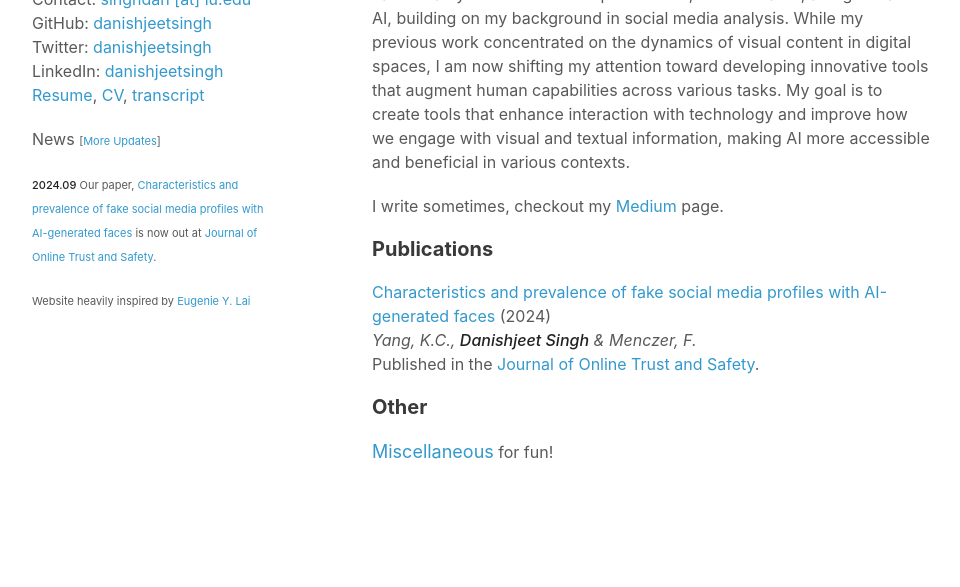
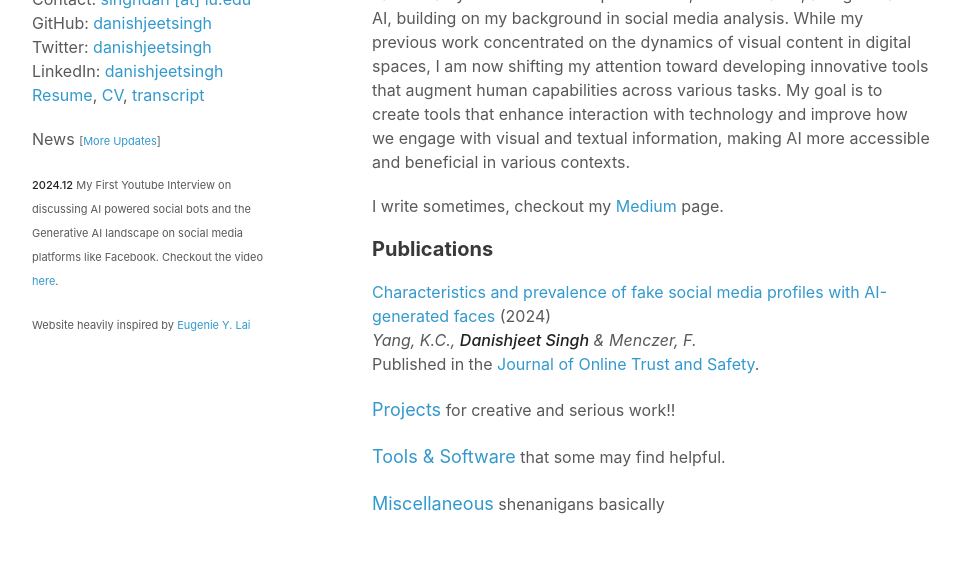
Before and after one commit to DanishjeetSingh/danishjeetsingh.github.io, a Jekyll site: the page built from index.md, in a window 1280 px wide. Shown: the part 316-903 px from the top of the page, without its empty margins (158-1118 px from the left). Built offline with Jekyll 4.4.1, drawn with Linux system fonts in a browser that asks for light colours; a script that is not in the unit is left out.

Commit message:
add: lots of updates

```diff
--- a/_layouts/default.html
+++ b/_layouts/default.html
@@ -37,8 +37,7 @@
         </p>
 
         <p>News <small>[<a href="/news.html">More Updates</a>] <br>
-          <p><strong>2024.09</strong> Our paper, <a href="https://doi.org/10.54501/jots.v2i4.197">Characteristics and prevalence of fake social media profiles with AI-generated faces</a>
-            is now out at <a href="https://tsjournal.org/index.php/jots">Journal of Online Trust and Safety</a>.</p>
+          <p><strong>2024.12</strong> My First Youtube Interview on discussing AI powered social bots and the Generative AI landscape on social media platforms like Facebook. Checkout the video <a href="https://youtu.be/62EA8GQsysI?si=0-lVQNFqruxck_Zp&t=581">here</a>.</p>
 
         <p><small>Website heavily inspired by <a href="https://eugenielai.github.io/">Eugenie Y. Lai</a></small></p>
       </header>
--- a/index.md
+++ b/index.md
@@ -26,11 +26,9 @@ I write sometimes, checkout my [Medium](https://singhdan.medium.com/) page.
 <br> Published in the [Journal of Online Trust and Safety](https://tsjournal.org/index.php/jots).
 
 
-<!-- <!-- ## Projects <small>[[More Here]](./projects.html)</small> -->
+<!-- <span style="font-size:18px;">[Blog](./blog.html)</span> for weekend projects and some deep knowledge work -->
+<span style="font-size:18px;">[Projects](./projects.html)</span> for creative and serious work!!
 
+<span style="font-size:18px;">[Tools & Software](./tools.html)</span> that some may find helpful.
 
-## Other
-
-<!-- <span style="font-size:18px;">[Blog](./blog.html)</span> for weekend projects and some deep knowledge work -->
-
-<span style="font-size:18px;">[Miscellaneous](./misc.html)</span> for fun!
+<span style="font-size:18px;">[Miscellaneous](./misc.html)</span> shenanigans basically
```
Also changed, not shown: news.md (+5 -0 lines), projects.md (+5 -2 lines), tools.md (added, +16 -0 lines).
